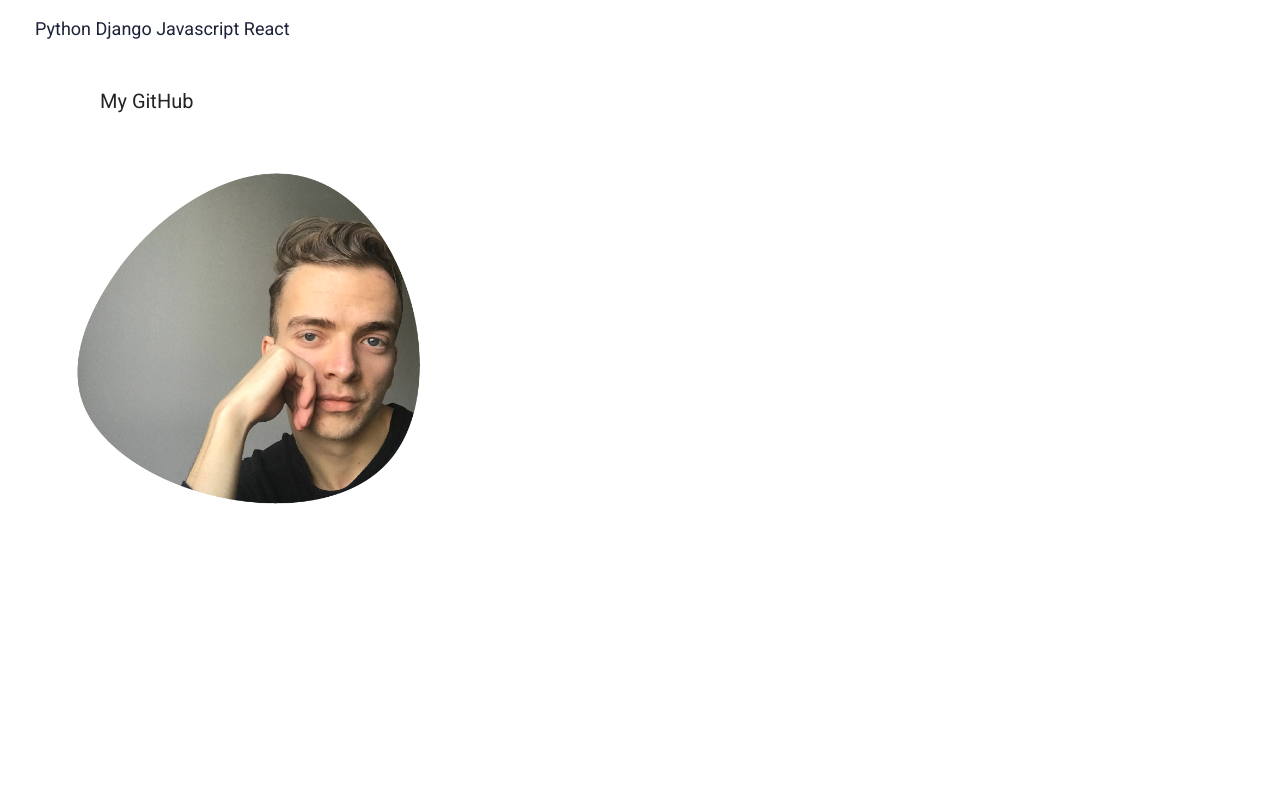
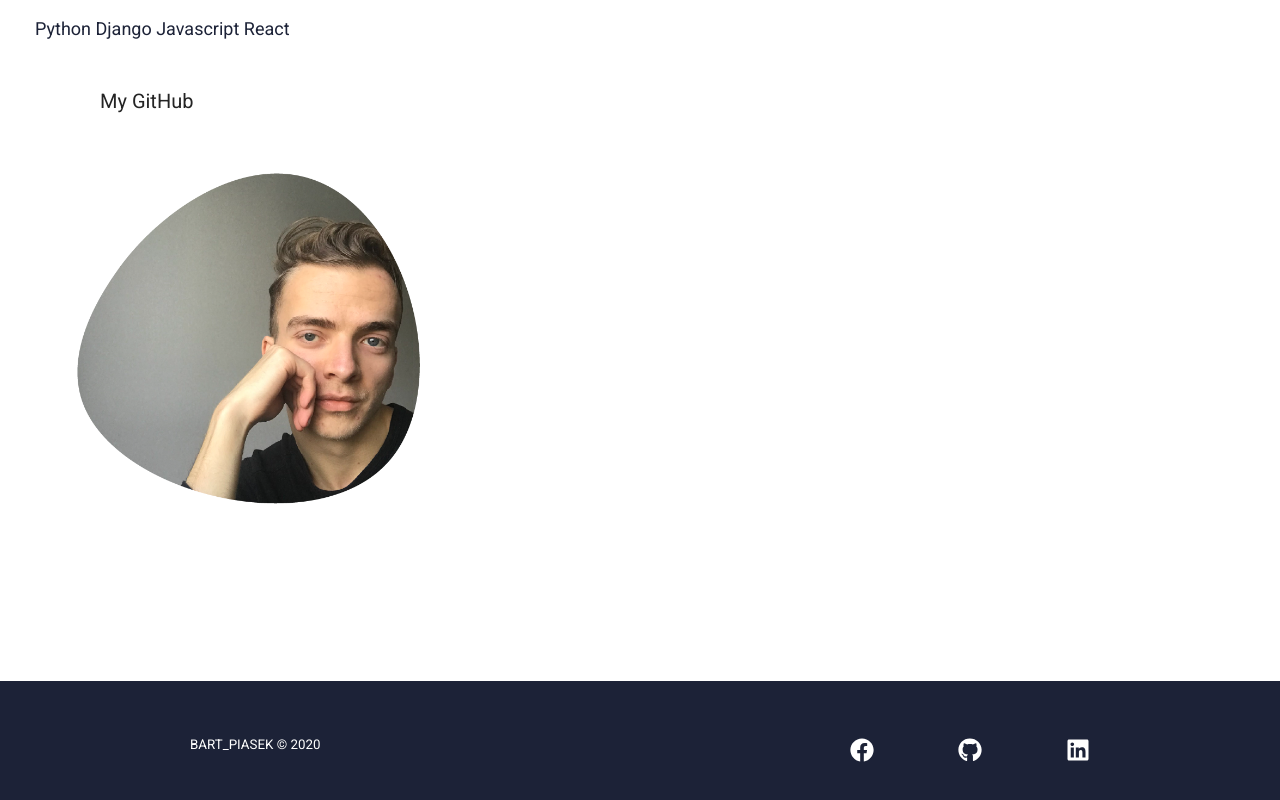
Before and after one commit to bartpiasek/bartpiasek-portfolio, a React (Create React App) app: page / in a window 1280 px wide. Shown: the part 2282-3082 px from the top of the page. Before the commit the page ends 2963 px from the top, so only its background shows below. Built offline with nearby package versions, Linux system fonts and the light colour scheme.

Commit message:
footer design

```diff
--- a/src/App.js
+++ b/src/App.js
@@ -2,6 +2,7 @@ import "./App.css";
 import Navbar from "./components/Navbar/Navbar";
 import { Route, BrowserRouter as Router, Switch } from "react-router-dom";
 import Home from "./components/Pages/HomePage/Home";
+import Footer from "./components/Footer/Footer";
 
 function App() {
   return (
@@ -10,6 +11,7 @@ function App() {
       <Switch>
         <Route path="/" exact component={Home} />
       </Switch>
+      <Footer />
     </Router>
   );
 }
--- /dev/null
+++ b/src/components/Footer/Footer.css
@@ -0,0 +1,131 @@
+.footer-container {
+  background-color: #1c2237;
+  padding: 1rem 0 2rem 0;
+  display: flex;
+  flex-direction: column;
+  justify-content: center;
+  align-items: center;
+}
+
+.footer-subscription {
+  display: flex;
+  flex-direction: column;
+  justify-content: center;
+  align-items: center;
+  text-align: center;
+  margin-bottom: 24px;
+  padding: 24px;
+  color: #fff;
+}
+
+.footer-subscription > p {
+  font-family: "Trebuchet MS", "Lucida Sans Unicode", "Lucida Grande",
+    "Lucida Sans", Arial, sans-serif;
+}
+
+.footer-subscription-heading {
+  margin-bottom: 24px;
+  font-size: 24px;
+}
+
+.footer-subscription-text {
+  margin-bottom: 24px;
+  font-size: 20px;
+}
+
+.footer-links {
+  width: 100%;
+  max-width: 1000px;
+  display: flex;
+  justify-content: center;
+}
+
+.footer-link-wrapper {
+  display: flex;
+}
+
+.footer-link-items {
+  display: flex;
+  flex-direction: column;
+  align-items: flex-start;
+  margin: 16px;
+  text-align: left;
+  width: 160px;
+  box-sizing: border-box;
+}
+
+.footer-link-items a:hover {
+  color: #e9e9e9;
+  transition: 0.3s ease-out;
+}
+
+/* Social Icons */
+.social-icon-link {
+  color: #fff;
+  font-size: 24px;
+}
+.social-icon-link:hover {
+  border-bottom: 2px solid#f00946;
+  transform: scale(1.1);
+  transition: all 0.3s ease;
+}
+
+.social-media {
+  max-width: 1000px;
+  width: 100%;
+}
+
+.social-media-wrap {
+  display: flex;
+  justify-content: space-between;
+  align-items: center;
+  width: 90%;
+  max-width: 1000px;
+  margin: 40px auto 0 auto;
+}
+
+.social-icons {
+  display: flex;
+  justify-content: space-between;
+  align-items: center;
+  width: 240px;
+}
+
+.social-logo {
+  color: #fff;
+  justify-self: start;
+  margin-left: 20px;
+  cursor: pointer;
+  text-decoration: none;
+  font-size: 2rem;
+  display: flex;
+  align-items: center;
+  margin-bottom: 16px;
+}
+
+.website-rights {
+  color: #fff;
+  margin-bottom: 16px;
+}
+
+@media screen and (max-width: 820px) {
+  .footer-links {
+    padding-top: 2rem;
+  }
+
+  .footer-input {
+    width: 100%;
+  }
+
+  .btn {
+    width: 100%;
+  }
+
+  .footer-link-wrapper {
+    flex-direction: column;
+  }
+
+  .social-media-wrap {
+    flex-direction: column;
+  }
+}
--- /dev/null
+++ b/src/components/Footer/Footer.js
@@ -0,0 +1,44 @@
+import React from "react";
+import "./Footer.css";
+import { Link } from "react-router-dom";
+import { FaFacebook, FaGithub, FaLinkedin } from "react-icons/fa";
+
+function Footer() {
+  return (
+    <div className="footer-container">
+      <section className="social-media">
+        <div className="social-media-wrap">
+          <small className="website-rights">BART_PIASEK © 2020</small>
+          <div className="social-icons">
+            <Link
+              className="social-icon-link"
+              to="/"
+              target="_blank"
+              aria-label="Facebook"
+            >
+              <FaFacebook />
+            </Link>
+            <Link
+              className="social-icon-link"
+              to="/"
+              target="_blank"
+              aria-label="Github"
+            >
+              <FaGithub />
+            </Link>
+            <Link
+              className="social-icon-link"
+              to="/"
+              target="_blank"
+              aria-label="LinkedIn"
+            >
+              <FaLinkedin />
+            </Link>
+          </div>
+        </div>
+      </section>
+    </div>
+  );
+}
+
+export default Footer;
```
Also changed, not shown: 1 other file (tests, documents, lock files or other folders).
